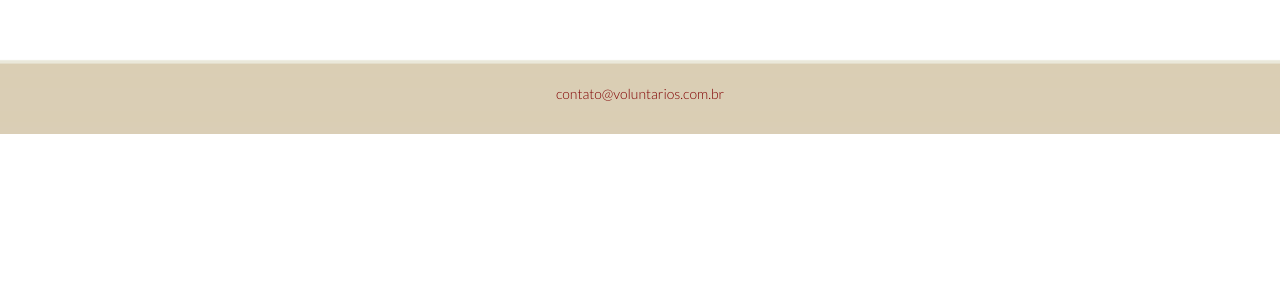
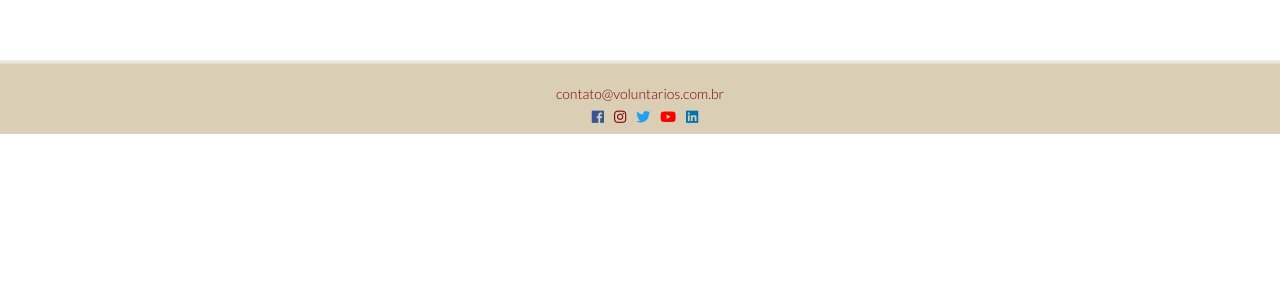
Before and after one commit to regiov/voluntarios, a Django app: template vol/templates/em_manutencao.html in a window 1280 px wide. Shown: the part 239-539 px from the top of the page. Run offline with Django 3.2, Linux system fonts and the light colour scheme; the template is opened without the code that fills it, so the values that code supplies are empty; parts of the project's set-up code (start-up, migrations or seed data) failed here and were passed over; some libraries are stand-ins or nearby versions.

Commit message:
Correção nos links para fontawesome

```diff
--- a/vol/templates/em_manutencao.html
+++ b/vol/templates/em_manutencao.html
@@ -8,7 +8,11 @@
     <meta name="author" content="Stephen Kanitz">
 
     <link href="/static/css/bootstrap.min.css" rel="stylesheet">
-    <link href="/static/css/font-awesome.min.css" rel="stylesheet">
+
+    <link rel="stylesheet" href="https://use.fontawesome.com/releases/v5.7.2/css/solid.css" integrity="sha384-r/k8YTFqmlOaqRkZuSiE9trsrDXkh07mRaoGBMoDcmA58OHILZPsk29i2BsFng1B" crossorigin="anonymous">
+    <link rel="stylesheet" href="https://use.fontawesome.com/releases/v5.7.2/css/brands.css" integrity="sha384-BKw0P+CQz9xmby+uplDwp82Py8x1xtYPK3ORn/ZSoe6Dk3ETP59WCDnX+fI1XCKK" crossorigin="anonymous">
+    <link rel="stylesheet" href="https://use.fontawesome.com/releases/v5.7.2/css/fontawesome.css" integrity="sha384-4aon80D8rXCGx9ayDt85LbyUHeMWd3UiBaWliBlJ53yzm9hqN21A+o1pqoyK04h+" crossorigin="anonymous">
+
     <link href="/static/css/main.css" rel="stylesheet">
     <link href="/static/css/responsive.css" rel="stylesheet">
 
```
